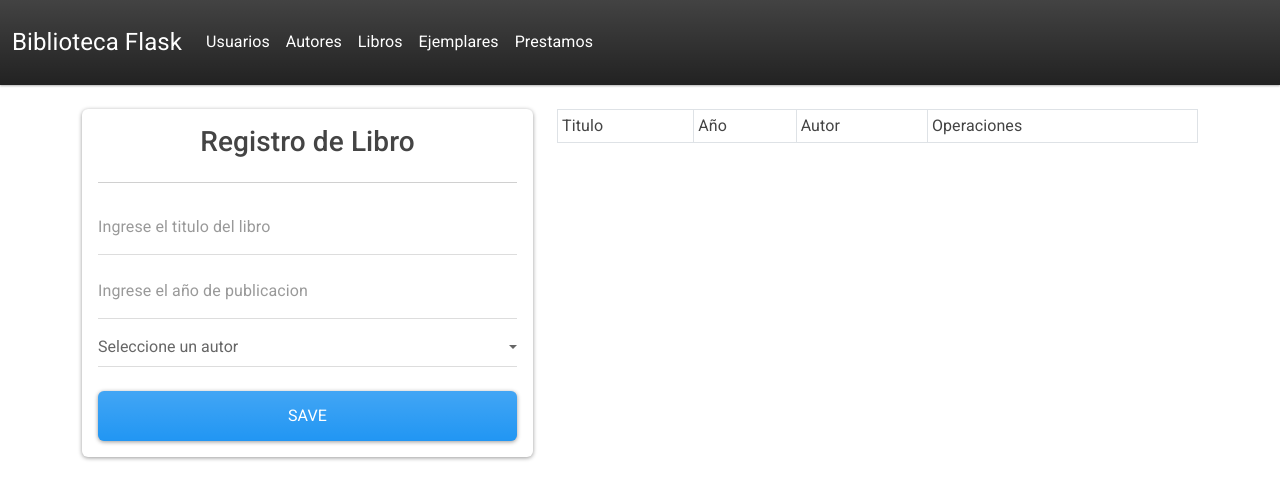
After one commit to Arroll20005/Biblioteca-Flask, a Flask app: page /libro in a window 1280 px wide. The commit adds this page. Shown: the top 500 px of the page. Run offline with Flask 3, Linux system fonts and the light colour scheme; data that the repository does not hold is empty; some libraries are stand-ins or nearby versions.

Commit message:
Implementaciones: Creacion de librohtml y edit-libro.html Creacion de rutas y metodo de Libro (add_libro, edit_libro, update,libro, delete, libro) Ruta principal temporal '/' mostrando usuario Manejo de excepciones para el AÑO en LIBRO

```diff
--- a/App.py
+++ b/App.py
@@ -1,5 +1,6 @@
 from flask import Flask, render_template, request, url_for, redirect, flash
 from flask_mysqldb import MySQL
+from MySQLdb import DataError
 
 
 
@@ -14,6 +15,16 @@ mysql= MySQL(app)
 # seetings
 app.secret_key = 'mysecretkey'
 
+# Temporal
+# Muestra tabla usuario hasta crear la vista principal
+@app.route('/')
+def index():
+    cur = mysql.connection.cursor()
+    cur.execute('select * from usuario')
+    data = cur.fetchall()
+    return render_template('usuario.html', usuario = data)
+
+# Tabla Usuario
 @app.route('/usuario')
 def indexusuario():
     cur = mysql.connection.cursor()
@@ -137,6 +148,92 @@ def delete_autor(id):
     flash('Autor eliminado correctamente')
     return redirect(url_for('indexautor'))
 
+@app.route('/libro')
+def indexlibro():
+    cur = mysql.connection.cursor()
+    cur.execute("""
+        select l.libro_id,
+            l.titulo,
+            l.anio_publicacion,
+            a.nombre,
+            a.apellido
+        from libro l
+        inner join autor a
+            on l.autor_id = a.autor_id
+    """)
+    datalibro = cur.fetchall()
+
+    cur.execute("""
+        select autor_id,
+            nombre,
+            apellido
+        from autor
+    """)
+    dataautor = cur.fetchall()
+    return render_template('libro.html', libro = datalibro, autor = dataautor)
+
+@app.route('/add_libro', methods=['POST'])
+def add_libro():
+    titulo = request.form['titulo'].strip()
+    anio_publicacion = request.form['anio_publicacion'].strip()
+    autor_id = request.form['autor_id'].strip()
+    if not titulo or not anio_publicacion or not autor_id:
+        flash('Todos los campos son obligatorios')
+        return redirect(url_for('indexlibro'))
+    # Controlardor de error para año ingresado
+    try:
+        cur = mysql.connection.cursor()
+        cur.execute('insert into libro (titulo, anio_publicacion, autor_id) values (%s, %s, %s)', (titulo, anio_publicacion, autor_id))
+        mysql.connection.commit()
+        flash('Libro agregado correctamente', 'success')
+    except DataError:
+        flash('El año ingresado no es válido', 'danger')
+
+    return redirect(url_for('indexlibro'))
+
+@app.route('/edit_libro/<id>')
+def get_libro(id):
+    cur = mysql.connection.cursor()
+    cur.execute('select * from libro where libro_id =%s', (id,))
+    datalibro = cur.fetchone()
+    cur.execute('select * from autor')
+    dataautor = cur.fetchall()
+
+    return render_template('edit-libro.html', libro = datalibro, autor = dataautor)
+
+@app.route('/update_libro/<id>', methods = ['POST'])
+def update_libro(id):
+    titulo = request.form['titulo'].strip()
+    anio_publicacion = request.form['anio_publicacion'].strip()
+    autor_id = request.form['autor_id'].strip()
+    if not titulo or not anio_publicacion or not autor_id:
+        flash('Todos los campos son obligatorios')
+        return redirect(url_for('indexlibro'))
+    # Controlardor de error para año ingresado
+    try:
+        cur = mysql.connection.cursor()
+        cur.execute("""
+            update libro
+            set titulo = %s,
+                anio_publicacion = %s,
+                autor_id = %s
+            where libro_id = %s
+        """, (titulo, anio_publicacion, autor_id, id))
+        mysql.connection.commit()
+        flash('Libro actualizado correctamente', 'success')
+    except DataError:
+        flash('El año ingresado no es valido', 'danger')
+    return redirect(url_for('indexlibro'))
+
+@app.route('/delete_libro/<string:id>')
+def delete_libro(id):
+    cur = mysql.connection.cursor()
+    cur.execute('delete from libro where libro_id = %s', (id,))
+    mysql.connection.commit()
+    flash('Libro eliminado correctamente', 'success')
+    return redirect(url_for('indexlibro'))
+
+
 
 
 
--- a/templates/autor.html
+++ b/templates/autor.html
@@ -17,6 +17,10 @@
         {% endif %}
         {% endwith %}
         <div class="card card-body">
+            <h3 class="text-center">
+                Registro de Autor
+            </h3>
+            <hr>
             <form action="/add_autor" method="POST">
                 <div class="form-group">
                     <input type="text" name="nombre" required placeholder="Ingrese el nombre del autor"
@@ -27,7 +31,7 @@
                         class="form-control">
                 </div>
                 <div class="form-group text-center">
-                    <button type="submit" class="btn btn-primary w-100">
+                    <button type="submit" class="btn btn-primary w-100 mt-3">
                         Save
                     </button>
                 </div>
--- a/templates/edit-autor.html
+++ b/templates/edit-autor.html
@@ -3,6 +3,10 @@
 
 <div class="col-md-4 offset-md-4">
     <div class="card card-body">
+        <h3 class="text-center">
+                Actualizar Autor
+            </h3>
+            <hr>
         <form action="/update_autor/{{autor.0}}" method="POST">
             <div class="form-group">
                 <input type="text" name="nombre" required placeholder="nombre" value="{{ autor.1 }}" class="form-control">
@@ -11,7 +15,7 @@
 
             </div>
             <div class="form-group">
-                <button type="submit" class="btn btn-success w-100">
+                <button type="submit" class="btn btn-success w-100 mt-3">
                     Save
                 </button>
             </div>
--- a/templates/edit-usuario.html
+++ b/templates/edit-usuario.html
@@ -3,6 +3,10 @@
 
 <div class="col-md-4 offset-md-4">
     <div class="card card-body">
+        <h3 class="text-center">
+                Actualizar Usuario
+            </h3>
+            <hr>
         <form action="/update_usuario/{{usuario.0}}" method="POST">
             <div class="form-group">
                 <input type="text" name="nombre" required placeholder="nombre" value="{{ usuario.1}}"
@@ -17,7 +21,7 @@
                     class="form-control">
             </div>
             <div class="form-group">
-                <button type="submit" class="btn btn-success w-100">
+                <button type="submit" class="btn btn-success w-100 mt-3">
                     Save
                 </button>
             </div>
--- a/templates/layout.html
+++ b/templates/layout.html
@@ -17,7 +17,7 @@
 
     <nav class="navbar navbar-expand-lg navbar-dark bg-dark ">
         <div class="container-fluid">
-            <a class="navbar-brand" href="/usuario">Biblioteca Flask</a>
+            <a class="navbar-brand" href="/">Biblioteca Flask</a>
             <button class="navbar-toggler" type="button" data-bs-toggle="collapse" data-bs-target="#navbarNav"
                 aria-controls="navbarNav" aria-expanded="false" aria-label="Toggle navigation">
                 <span class="navbar-toggler-icon"></span>
@@ -31,7 +31,7 @@
                         <a class="nav-link active" aria-current="page" href="/autor">Autores</a>
                     </li>
                     <li class="nav-item">
-                        <a class="nav-link active" aria-current="page" href="/usuario">Libros</a>
+                        <a class="nav-link active" aria-current="page" href="/libro">Libros</a>
                     </li>
                     <li class="nav-item">
                         <a class="nav-link active" aria-current="page" href="/usuario">Ejemplares</a>
--- /dev/null
+++ b/templates/libro.html
@@ -0,0 +1,76 @@
+{% extends 'layout.html' %}
+{% block body %}
+
+<div class="row">
+    <div class="col-md-5">
+        {% with messages = get_flashed_messages(with_categories = true) %}
+        {% if messages %}
+        {% for category, message in messages %}
+        <div class="alert alert-{{ category }} alert-dismissible fade show">
+            <button type="button" class="btn-close" data-bs-dismiss="alert">
+            </button>
+            {{message}}
+        </div>
+        {% endfor %}
+        {% endif %}
+        {% endwith %}
+        <div class="card card-body">
+            <h3 class="text-center">
+                Registro de Libro
+            </h3>
+            <hr>
+            <form action="/add_libro" method="POST">
+                <div class="form-group">
+                    <input type="text" name="titulo" required placeholder="Ingrese el titulo del libro"
+                        class="form-control mb-2">
+                    <input type="number" name="anio_publicacion" required placeholder="Ingrese el año de publicacion"
+                        class="form-control mb-2">
+                    <select name="autor_id" class="form-control mb-2" required> <option value="">
+                        Seleccione un autor
+                    </option>
+                    {% for a in autor %}
+                        <option value="{{ a.0 }}">
+                            {{ a.1 }} {{ a.2 }}
+                        </option>
+                    {% endfor %}
+                    </select>
+                </div>
+                <div class="form-group text-center">
+                    <button type="submit" class="btn btn-primary w-100 mt-3">
+                        Save
+                    </button>
+                </div>
+            </form>
+        </div>
+    </div>
+    <div class="col-md-7">
+        <table class="table table-striped table-bordered bg-white table-sm">
+            <thead>
+                <tr>
+                    <td>Titulo</td>
+                    <td>Año</td>
+                    <td>Autor</td>
+                    <td>Operaciones</td>
+
+                </tr>
+            </thead>
+            <tbody>
+                {% for a in libro %}
+                <tr>
+                    <td> {{a.1}} </td>
+                    <td> {{a.2}} </td>
+                    <td> {{a.3}} {{ a.4 }} </td>
+                    <td class="text-center">
+                        <a href="/edit_libro/{{ a.0 }}" class="btn btn-secondary m-2"> Editar</a>
+                        <a href="/delete_libro/{{ a.0 }}" class="btn btn-danger btn-delete"> Eliminar</a>
+
+                    </td>
+
+                </tr>
+                {% endfor %}
+            </tbody>
+        </table>
+    </div>
+</div>
+
+{% endblock %}
--- a/templates/usuario.html
+++ b/templates/usuario.html
@@ -17,6 +17,10 @@
         {% endif %}
         {% endwith %}
         <div class="card card-body">
+            <h3 class="text-center">
+                Registro de Usuario
+            </h3>
+            <hr>
             <form action="/add_usuario" method="POST">
                 <div class="form-group">
                     <input type="text" name="nombre" required placeholder="Ingrese el nombre del usuario"
@@ -31,7 +35,7 @@
                         class="form-control"></input>
                 </div>
                 <div class="form-group text-center">
-                    <button type="submit" class="btn btn-primary w-100">
+                    <button type="submit" class="btn btn-primary w-100 mt-3">
                         Save
                     </button>
                 </div>
```
Also changed, not shown: templates/edit-libro.html (added, +36 -0 lines).
